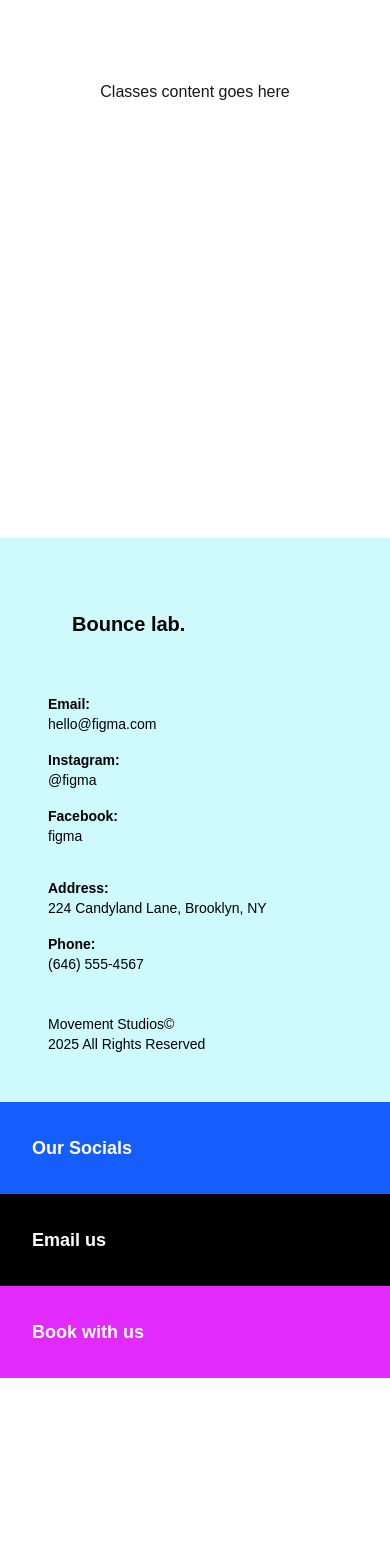
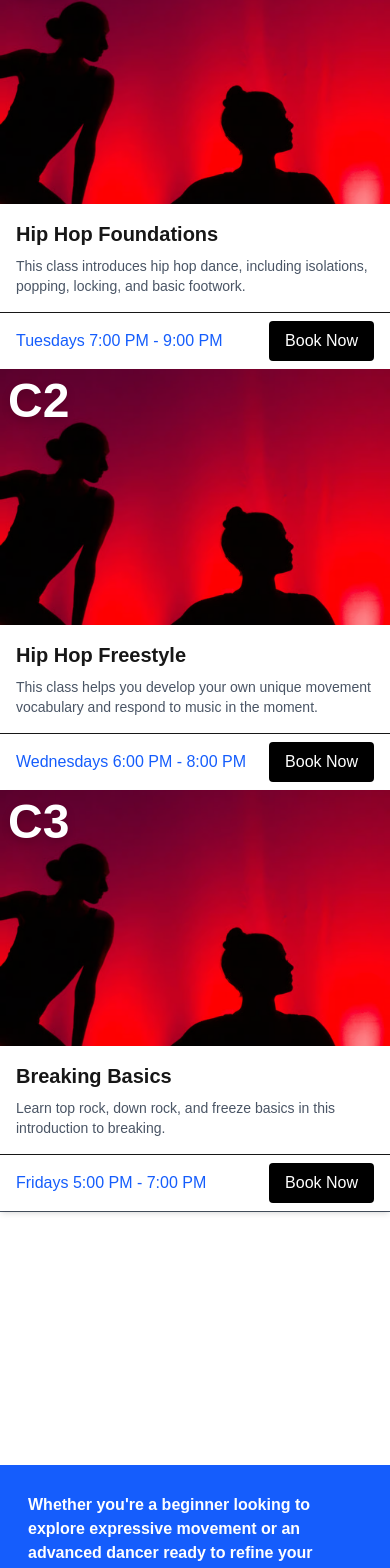
Before and after one commit to Yevhenii770/twerk, a Next.js app: page /classes in a window 390 px wide. Shown: the part 383-1951 px from the top of the page. Before the commit the page ends 1761 px from the top, so only its background shows below. Built offline with nearby package versions, Linux system fonts and the light colour scheme; no server answers; a web font is replaced by a local one.

Commit message:
responsive design page classes

```diff
--- a/app/(marketing)/classes/page.tsx
+++ b/app/(marketing)/classes/page.tsx
@@ -1,9 +1,80 @@
+import {
+  ImageSetup,
+  SectionTitle,
+  SectionText,
+  BlockQuote,
+  Button,
+  SectionContainer,
+} from "@/components/ui";
+import OverlayTitle from "@/components/OverlayTitle";
+
+import ClassCard from "@/components/ClassCard";
+
 export default function Classes() {
   return (
-    <div className="font-sans grid grid-rows-[20px_1fr_20px] items-center justify-items-center min-h-screen p-8 pb-20 gap-16 sm:p-20">
-      <main className="flex flex-col gap-[32px] row-start-2 items-center sm:items-start">
-        Classes content goes here
-      </main>
-    </div>
+    <>
+      <SectionContainer>
+        <div className="flex-wrap gap-6 md:w-2/5">
+          <div className="relative w-full md:w-1/2 h-[30vh] md:h-[70vh]">
+            <OverlayTitle
+              text="Booking Experience for Classes
+"
+            />
+          </div>
+        </div>
+        <div className="grid grid-cols-1 md:grid-cols-2 md:w-3/5">
+          <ClassCard
+            id="C1"
+            title="Hip Hop Foundations"
+            description="This class introduces hip hop dance, including isolations, popping, locking, and basic footwork."
+            time="Tuesdays 7:00 PM - 9:00 PM"
+            imageUrl="/red_sample.png"
+            bookingUrl="/booking/hiphop-foundations"
+          />
+          <ClassCard
+            id="C2"
+            title="Hip Hop Freestyle"
+            description="This class helps you develop your own unique movement vocabulary and respond to music in the moment."
+            time="Wednesdays 6:00 PM - 8:00 PM"
+            imageUrl="/red_sample.png"
+            bookingUrl="/booking/hiphop-freestyle"
+          />
+          <ClassCard
+            id="C3"
+            title="Breaking Basics"
+            description="Learn top rock, down rock, and freeze basics in this introduction to breaking."
+            time="Fridays 5:00 PM - 7:00 PM"
+            imageUrl="/red_sample.png"
+            bookingUrl="/booking/breaking"
+          />
+        </div>
+      </SectionContainer>
+
+      <SectionContainer>
+        <div className="flex-wrap gap-6 md:w-2/5">
+          <div className="relative md:w-1/5 h-[30vh] md:h-[50vh]">
+            <OverlayTitle text="Our Promise" />
+          </div>
+        </div>
+
+        <div className="md:w-3/5">
+          <div className=" bg-blue-600">
+            <p className=" text-white sm:text-2xl md:text-3xl font-bold p-7">
+              Whether you're a beginner looking to explore expressive movement
+              or an advanced dancer ready to refine your technique, we have
+              classes for you!
+            </p>
+          </div>
+          <div className="relative flex items-center justify-center w-full h-[60vh] overflow-hidden">
+            <ImageSetup
+              src="/red_sample.png"
+              alt="Our Promise"
+              variant="cover"
+              className="z-0"
+            />
+          </div>
+        </div>
+      </SectionContainer>
+    </>
   );
 }
--- a/app/globals.css
+++ b/app/globals.css
@@ -24,6 +24,7 @@ body {
   color: var(--foreground);
   font-family: Arial, Helvetica, sans-serif;
 }
+
 /* animation */
 @keyframes marquee {
   0% {
@@ -39,6 +40,7 @@ body {
   will-change: transform;
 }
 
+/* Calendar */
 .react-calendar {
   @apply border border-gray-300 rounded-xl shadow-lg p-4 bg-white;
 }
--- a/components/BurgerMenu.tsx
+++ b/components/BurgerMenu.tsx
@@ -8,7 +8,6 @@ export const BurgerMenu = () => {
 
   return (
     <>
-      {/* Mobile burger button */}
       <button
         onClick={() => setIsOpen(!isOpen)}
         className="md:hidden p-6 focus:outline-none"
@@ -16,7 +15,6 @@ export const BurgerMenu = () => {
         {isOpen ? <X size={28} /> : <Menu size={28} />}
       </button>
 
-      {/* Mobile dropdown menu */}
       {isOpen && (
         <div className="md:hidden absolute top-full left-0 w-full bg-black text-white flex flex-col divide-y divide-gray-700 z-50">
           <Link
--- /dev/null
+++ b/components/ClassCard.tsx
@@ -0,0 +1,55 @@
+import Image from "next/image";
+import Link from "next/link";
+
+interface ClassCardProps {
+  id: string;
+  title: string;
+  description: string;
+  time: string;
+  imageUrl: string;
+  bookingUrl?: string;
+}
+
+export default function ClassCard({
+  id,
+  title,
+  description,
+  time,
+  imageUrl,
+  bookingUrl = "#",
+}: ClassCardProps) {
+  return (
+    <div className="flex flex-col bg-white shadow-md  overflow-hidden  ">
+      {/* Image + ID */}
+      <div className="relative">
+        <Image
+          src={imageUrl}
+          alt={title}
+          width={400}
+          height={250}
+          className="w-full h-64 object-cover"
+        />
+        <span className="absolute top-2 left-2 text-5xl font-bold text-white drop-shadow-lg">
+          {id}
+        </span>
+      </div>
+
+      {/* Content */}
+      <div className="p-4 flex flex-col gap-2 flex-1">
+        <h3 className="text-xl font-semibold">{title}</h3>
+        <p className="text-gray-600 text-sm flex-1">{description}</p>
+      </div>
+
+      {/* Footer */}
+      <div className="flex items-center justify-between border-t px-4 py-2">
+        <span className="text-blue-600 font-medium">{time}</span>
+        <Link
+          href={bookingUrl}
+          className="px-4 py-2 bg-black text-white rounded hover:bg-gray-800 transition"
+        >
+          Book Now
+        </Link>
+      </div>
+    </div>
+  );
+}
--- /dev/null
+++ b/components/ui/index.ts
@@ -0,0 +1,6 @@
+export { default as ImageSetup } from "./ImageSetup";
+export { default as SectionTitle } from "./SectionTitle";
+export { default as SectionText } from "./SectionText";
+export { default as BlockQuote } from "./BlockQuote";
+export { default as Button } from "./Button";
+export { default as SectionContainer } from "./SectionContainer";
```
Also changed, not shown: app/(marketing)/page.tsx (+8 -6 lines), components/ui/SectionContainer.tsx (renamed from components/SectionContainer.tsx).
